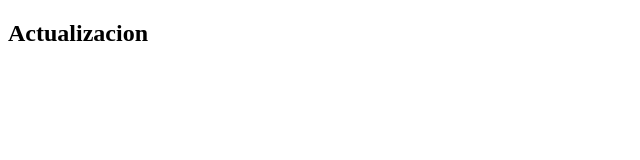
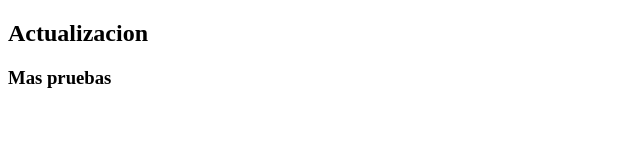
Before and after one commit to JulianLeites/prueba2, a plain HTML site: page index.html in a window 1280 px wide. Shown: the whole page, without its empty margins (0-640 px from the left). Drawn offline with Linux system fonts and the light colour scheme.

Commit message:
Todo Claro?

```diff
--- a/index.html
+++ b/index.html
@@ -9,5 +9,8 @@
     <section>
         <h2>Actualizacion</h2>
     </section>
+    <section>
+        <h3>Mas pruebas</h3>
+    </section>
 </body>
 </html>
```
